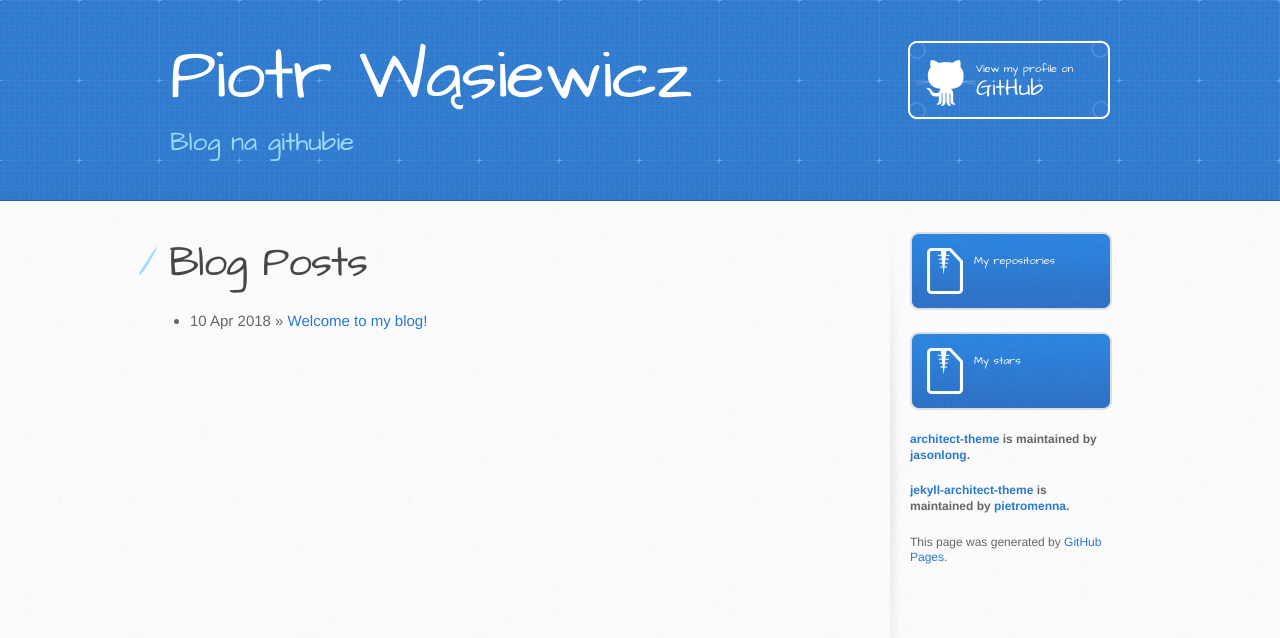
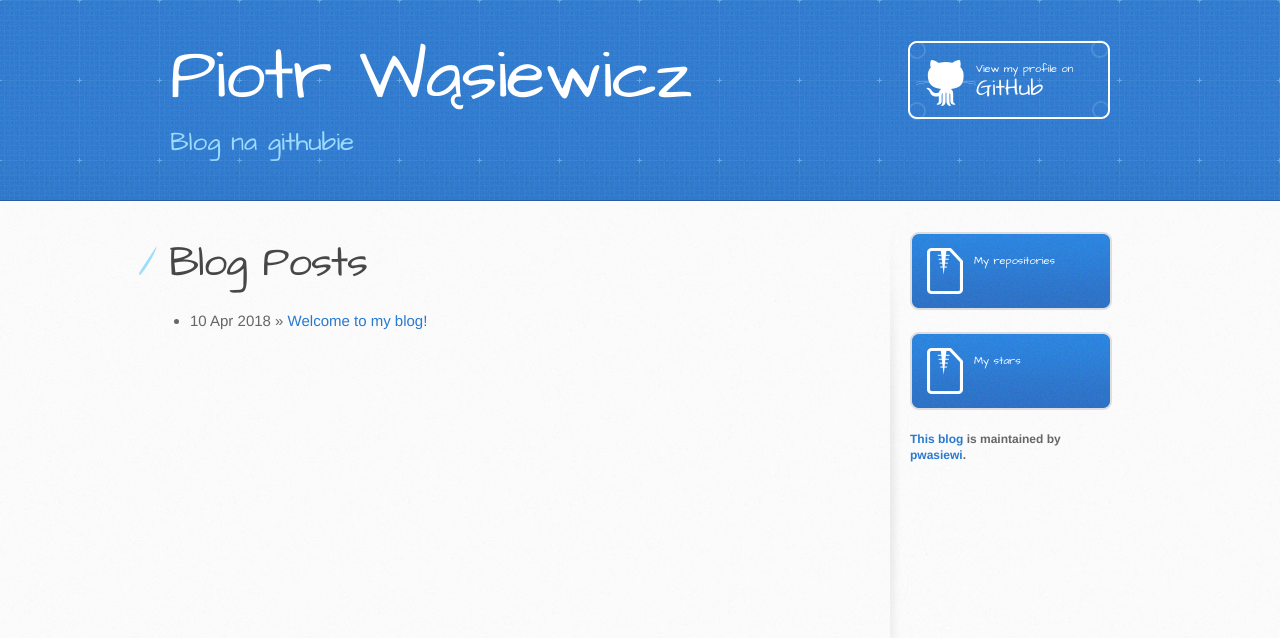
Before and after one commit to pwasiewi/pwasiewi.github.com, a Jekyll site: the page built from index.html, in a window 1280 px wide. Shown: the top 638 px of the page. Built offline with Jekyll 4.4.1, drawn with Linux system fonts in a browser that asks for light colours.

Commit message:
ne default

```diff
--- a/_layouts/default.html
+++ b/_layouts/default.html
@@ -24,15 +24,11 @@
         <a href="https://github.com/pwasiewi" class="button"><small>View my profile on</small> GitHub</a>
       </div>
     </header>
-
     <div id="content-wrapper">
       <div class="inner clearfix">
         <section id="main-content">
-
           {{ content }}
-
         </section>
-
         <aside id="sidebar">
           <a href="https://github.com/pwasiewi?tab=repositories" class="button">
             <small>My repositories</small>
@@ -40,12 +36,7 @@
           <a href="https://github.com/pwasiewi?tab=stars" class="button">
             <small>My stars</small>
           </a>
-
-          <p class="repo-owner"><a href="https://github.com/jasonlong/architect-theme">architect-theme</a> is maintained by <a href="https://github.com/jasonlong">jasonlong</a>.</p>
-
-          <p class="repo-owner"><a href="https://github.com/pietromenna/jekyll-architect-theme">jekyll-architect-theme</a> is maintained by <a href="https://github.com/pietromenna">pietromenna</a>.</p>
-
-          <p>This page was generated by <a href="https://pages.github.com">GitHub Pages</a>.</p>
+          <p class="repo-owner"><a href="https://pwasiewi.github.io">This blog</a> is maintained by <a href="https://github.com/pwasiewi">pwasiewi</a>.</p>
         </aside>
       </div>
     </div>
```
